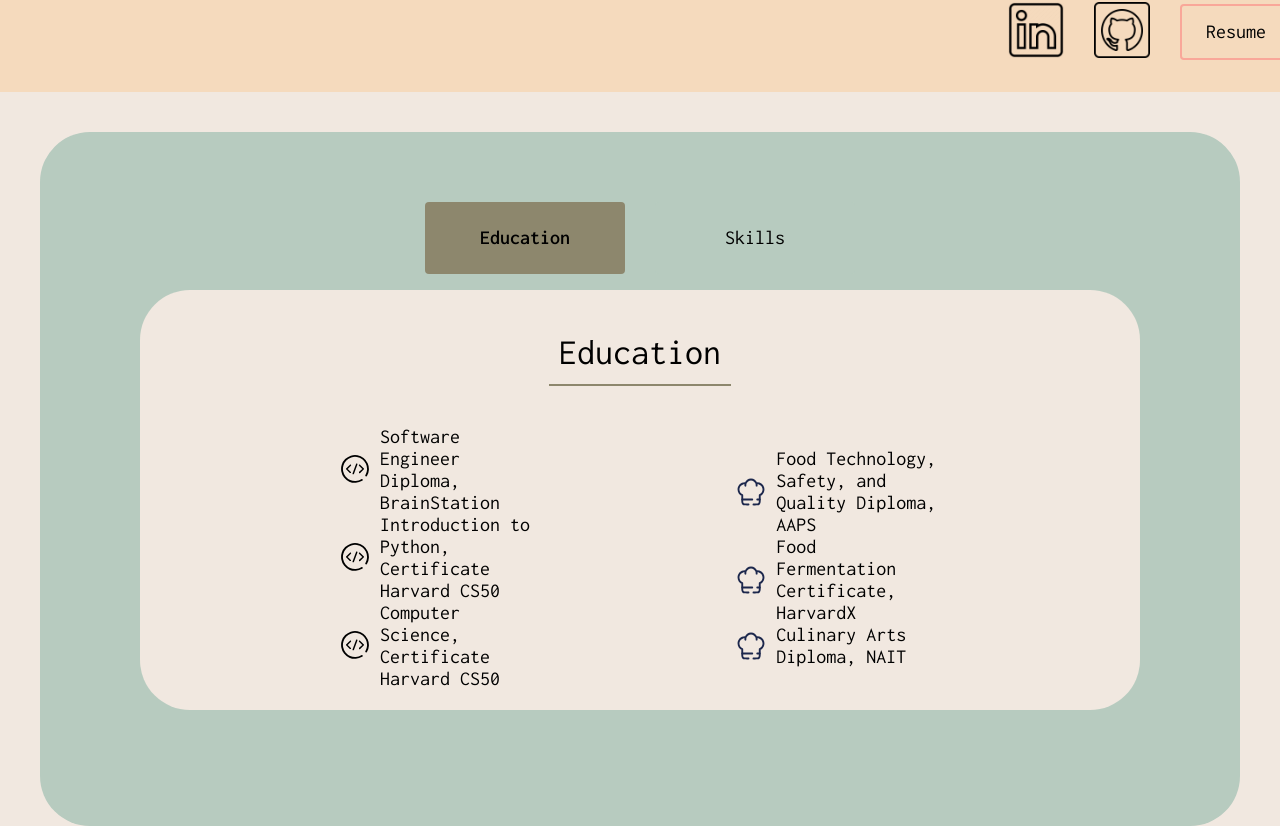
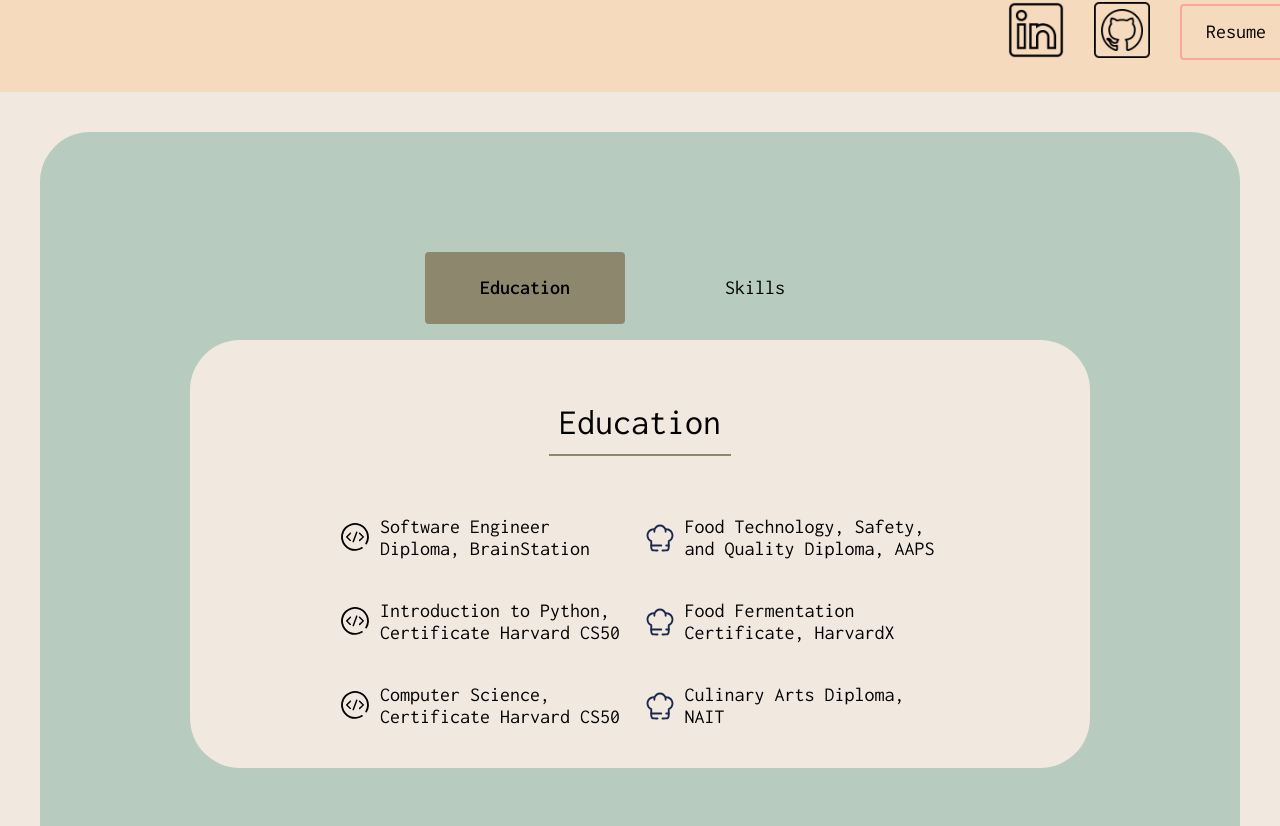
Before and after one commit to Marie-L1/maria-lukowich-portfolio, a React (Vite) app: page / in a window 1280 px wide. Shown: the part 1112-1938 px from the top of the page. Built offline with nearby package versions, Linux system fonts and the light colour scheme.

Commit message:
fixing the styling of the desktop education/skills

```diff
--- a/src/components/About/EducationSkills.jsx
+++ b/src/components/About/EducationSkills.jsx
@@ -45,24 +45,24 @@
               <div className="about__education-left">
                 <li className="about__education-item">
                   <img className="about__education-img" src={dev} alt="aaps logo" />
-              Software Engineer Diploma, BrainStation</li>
+                  <h3 className="about__skills-name">Software Engineer Diploma, BrainStation</h3></li>
                 <li className="about__education-item">
                   <img className="about__education-img" src={dev} alt="aaps logo" />
-              Introduction to Python, Certificate Harvard CS50</li>
+                  <h3 className="about__skills-name">Introduction to Python, Certificate Harvard CS50</h3></li>
                 <li className="about__education-item">
                   <img className="about__education-img" src={dev} alt="aaps logo" />
-              Computer Science, Certificate Harvard CS50</li>
+                  <h3 className="about__skills-name">Computer Science, Certificate Harvard CS50</h3></li>
               </div>
               <div className="about__education-right">
                 <li className="about__education-item">
                   <img className="about__education-img" src={chef} alt="aaps logo" />
-              Food Technology, Safety, and Quality Diploma, AAPS</li>
+                  <h3 className="about__skills-name">Food Technology, Safety, and Quality Diploma, AAPS</h3></li>
                 <li className="about__education-item">
                   <img className="about__education-img" src={chef} alt="aaps logo" />
-              Food Fermentation Certificate, HarvardX</li>
+                  <h3 className="about__skills-name">Food Fermentation Certificate, HarvardX</h3></li>
                 <li className="about__education-item">
                   <img className="about__education-img" src={chef} alt="aaps logo" />
-              Culinary Arts Diploma, NAIT</li>
+                  <h3 className="about__skills-name">Culinary Arts Diploma, NAIT</h3></li>
                 </div>
             </div>
             </div>
@@ -76,24 +76,24 @@
               <div className="about__skills-left">
                 <li className="about__skills-item">
                   <img className="about__skills-img" src={light} alt="problem logo" />
-            Problem Solving</li>
+                  <h3 className="about__skills-name">Problem Solving</h3></li>
                 <li className="about__skills-item">
                   <img className="about__skills-img" src={dataAnalysis} alt="aaps logo" />
-              Data Analysis</li>
+                  <h3 className="about__skills-name">Data Analysis</h3></li>
                 <li className="about__skills-item">
                   <img className="about__skills-img" src={researchSummary} alt="aaps logo" />
-              Research Summaries</li>
+                  <h3 className="about__skills-name">Research Summaries</h3></li>
                 </div>
               <div className="about__skills-right">
               <li className="about__skills-item">
                 <img className="about__skills-img" src={media} alt="aaps logo" />
-              Social Media Management</li>
+                <h3 className="about__skills-name">Social Media Management</h3></li>
+                <li className="about__skills-item">
+                <img className="about__skills-img" src={quality} alt="aaps logo" />
+                <h3 className="about__skills-name">Quality Assurance</h3></li>
               <li className="about__skills-item">
                 <img className="about__skills-img" src={formulation} alt="aaps logo" />
-              Product Formulation</li>
-            <li className="about__skills-item">
-            <img className="about__skills-img" src={quality} alt="aaps logo" />
-              Quality Assurance</li>
+                <h3 className="about__skills-name">Production Formulation</h3></li>
                 </div>
             </div>
           </div>
--- a/src/components/About/EducationSkills.scss
+++ b/src/components/About/EducationSkills.scss
@@ -32,7 +32,7 @@
         padding: 10px;
         border-bottom: 2px solid $primary-green;
     }
-    &__skills-name{
+    &__skills-name, &__education-name{
         @include body-large;
     }
     &__education-item, &__skills-item{
@@ -50,7 +50,6 @@
             border-radius: 4px;
             box-shadow: 10px 10px $primary-pink
         }
-
     }
     &__education-wrapper{
         padding: 0 20px;
@@ -79,7 +78,7 @@
         margin-right: 40px;
         padding: 40px;
     }
-    &__skills-sides{
+    &__skills-sides, &__education-sides{
         display: flex;
         flex-direction: row;
         justify-content: space-around;
@@ -91,19 +90,21 @@
         flex-direction: row;
         justify-content: center;
         align-items: center;
-        gap: 200px;
+        gap: 20px;
     }
 
     @include tablet{
     }
     @include desktop{
-        padding: 100px;
+        padding: 150px;
 
         &__education-title, &__skills-title{
             @include section-header;
         }
         &__education-wrapper{
-            padding: 0 200px;
+            display: flex;
+            justify-content: flex-start;
+            padding: 20px 150px 30px 150px;
         }
         &__education-item{
             padding: 0;
--- a/src/components/Projects/Projects.jsx
+++ b/src/components/Projects/Projects.jsx
@@ -1,6 +1,5 @@
 import React, { useState, useEffect } from "react";
 import "./Projects.scss";
-import { Link } from "react-router-dom";
 
 const ProjectShowcase = () => {
   const [projects, setProjects] = useState([]);
```
Lines whose indentation alone changed are shown as unchanged.
